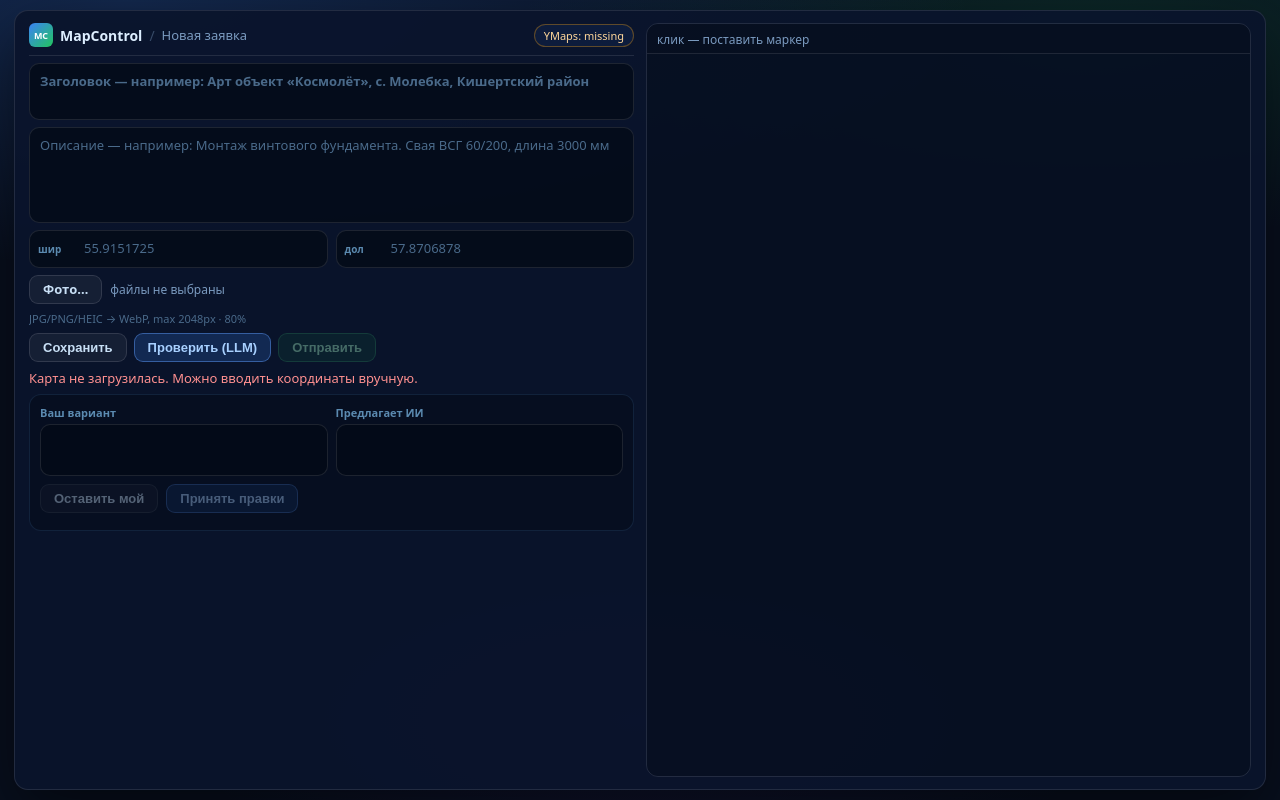
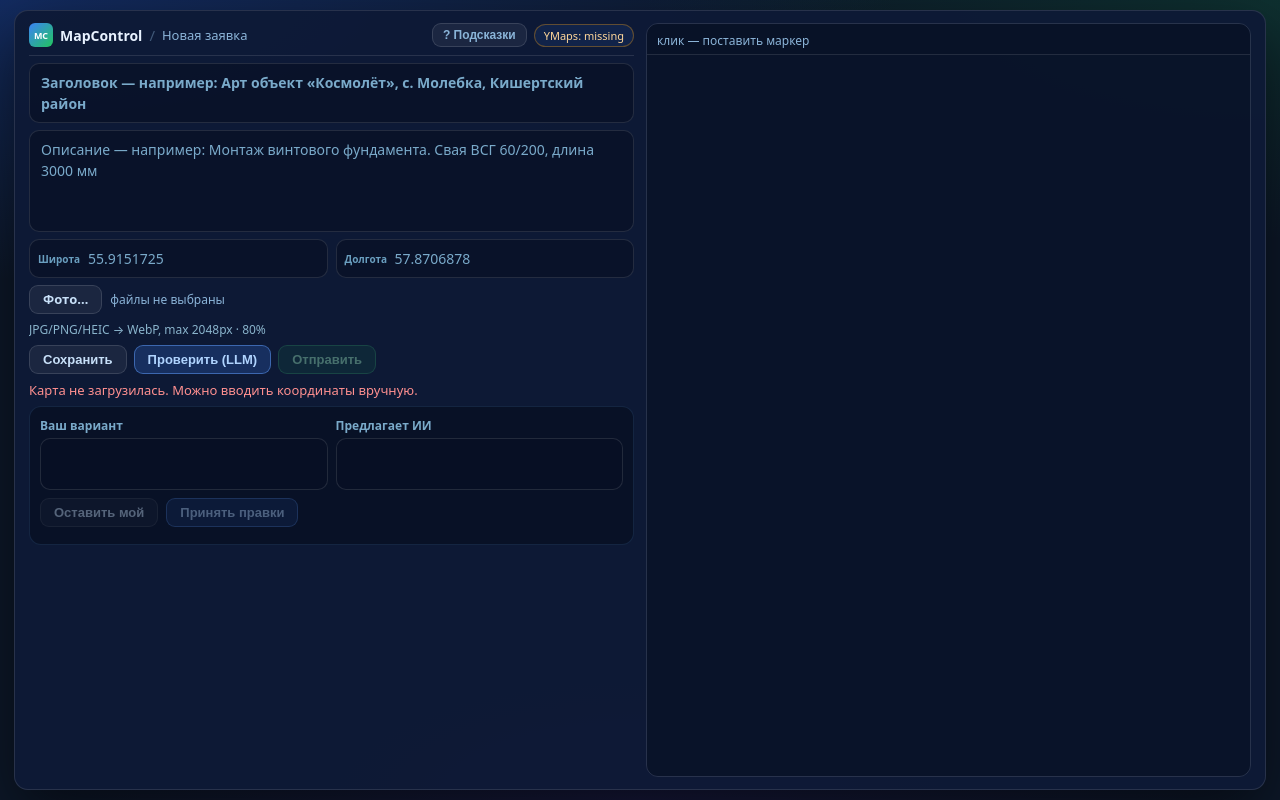
Before and after one commit to AlexanderKuzikov/MapControl, a website: page public/index.html in a window 1280 px wide. Drawn offline with Linux system fonts and the light colour scheme.

Commit message:
ui: lighter bg, readable placeholders, font-size up, help button

```diff
--- a/public/index.html
+++ b/public/index.html
@@ -7,11 +7,29 @@
     <link rel="stylesheet" href="/styles.css" />
   </head>
   <body>
+
+    <!-- Модалка подсказок -->
+    <div class="help-overlay" id="helpOverlay" hidden>
+      <div class="help-dialog">
+        <div class="help-dialog__head">
+          <span>Подсказки</span>
+          <button class="btn" id="helpClose">×</button>
+        </div>
+        <ol class="help-list">
+          <li><b>Заголовок</b> — полное название объекта с адресом.</li>
+          <li><b>Описание</b> — технические детали: тип сваи, размеры, количество.</li>
+          <li><b>Координаты</b> — кликните по карте — поля заполнятся автоматически.</li>
+          <li><b>Фото</b> — JPG/PNG/HEIC, будут сжаты до WebP 2048px.</li>
+          <li><b>Проверить (LLM)</b> — ИИ проверит и предложит исправленный текст.</li>
+          <li><b>Отправить</b> — отправка заявки администратору, кнопка активна после проверки.</li>
+        </ol>
+      </div>
+    </div>
+
     <main class="container">
       <section class="card">
         <div class="grid">
 
-          <!-- Левая: форма + diff -->
           <div class="col col--form">
 
             <div class="brand">
@@ -19,7 +37,8 @@
               <span class="brand__title">MapControl</span>
               <span class="brand__sep">/</span>
               <span class="brand__sub">Новая заявка</span>
-              <span class="pill ml-auto" id="envStatus">ENV…</span>
+              <button class="btn btn--help ml-auto" id="helpOpen" type="button">? Подсказки</button>
+              <span class="pill" id="envStatus">ENV…</span>
             </div>
 
             <textarea id="title" class="textarea textarea--title" rows="2"
@@ -30,11 +49,11 @@
 
             <div class="coords-row">
               <div class="input-prefix">
-                <span class="prefix-tag">шир</span>
+                <span class="prefix-tag">Широта</span>
                 <input id="lat" class="input input--prefix" inputmode="decimal" placeholder="55.9151725" />
               </div>
               <div class="input-prefix">
-                <span class="prefix-tag">дол</span>
+                <span class="prefix-tag">Долгота</span>
                 <input id="lng" class="input input--prefix" inputmode="decimal" placeholder="57.8706878" />
               </div>
             </div>
@@ -51,7 +70,6 @@
               <button class="btn btn--primary" id="btnCheck" type="button">Проверить (LLM)</button>
               <button class="btn btn--good" id="btnSubmit" type="button" disabled>Отправить</button>
             </div>
-
             <div id="msg" class="msg"></div>
 
             <div class="diff-wrap">
@@ -75,7 +93,6 @@
 
           </div>
 
-          <!-- Правая: только карта -->
           <div class="col col--map">
             <div class="mapWrap">
               <div class="mapHeader">
@@ -88,6 +105,16 @@
         </div>
       </section>
     </main>
+
     <script type="module" src="/app.js"></script>
+    <script>
+      document.getElementById('helpOpen').addEventListener('click', () =>
+        document.getElementById('helpOverlay').hidden = false);
+      document.getElementById('helpClose').addEventListener('click', () =>
+        document.getElementById('helpOverlay').hidden = true);
+      document.getElementById('helpOverlay').addEventListener('click', e => {
+        if (e.target === e.currentTarget) e.currentTarget.hidden = true;
+      });
+    </script>
   </body>
 </html>
--- a/public/styles.css
+++ b/public/styles.css
@@ -1,14 +1,12 @@
 :root {
-  --bg: #080f1e;
-  --text: #ddeeff;
-  --muted: #7a9abf;
-  --border: rgba(255,255,255,0.10);
-  --border-focus: rgba(99,179,255,0.55);
+  --text: #e8f2ff;
+  --muted: #8bb4d8;
+  --border: rgba(255,255,255,0.11);
+  --border-focus: rgba(99,179,255,0.6);
   --primary: #3b82f6;
   --good: #22c55e;
-  --bad: #ef4444;
-  --field-bg: rgba(4,10,22,0.72);
-  --card-bg: rgba(10,20,44,0.92);
+  --field-bg: rgba(8,16,36,0.65);
+  --card-bg: rgba(14,26,54,0.95);
 }
 
 * { box-sizing: border-box; }
@@ -17,13 +15,13 @@ html, body {
   margin: 0;
   height: 100%;
   font-family: ui-sans-serif, system-ui, -apple-system, Segoe UI, Roboto, Arial, sans-serif;
-  font-size: 14px;
+  font-size: 15px;
   color: var(--text);
   background:
-    radial-gradient(ellipse 120% 60% at 10% 0%, rgba(59,130,246,0.22), transparent 55%),
-    radial-gradient(ellipse 90% 50% at 85% 5%,  rgba(34,197,94,0.14),  transparent 50%),
-    radial-gradient(ellipse 60% 40% at 50% 90%, rgba(99,60,220,0.10),  transparent 60%),
-    #080f1e;
+    radial-gradient(ellipse 140% 70% at 0% 0%,   rgba(30,80,200,0.35),  transparent 50%),
+    radial-gradient(ellipse 100% 60% at 100% 0%,  rgba(20,160,80,0.18),  transparent 50%),
+    radial-gradient(ellipse 80%  50% at 50% 100%, rgba(80,30,180,0.15),  transparent 60%),
+    #0d1829;
 }
 
 .container {
@@ -34,21 +32,18 @@ html, body {
 }
 
 .card {
-  flex: 1;
-  min-height: 0;
-  display: flex;
-  flex-direction: column;
+  flex: 1; min-height: 0;
+  display: flex; flex-direction: column;
   background: var(--card-bg);
   border: 1px solid var(--border);
   border-radius: 14px;
   padding: 12px 14px;
-  box-shadow: 0 24px 64px rgba(0,0,0,0.5);
+  box-shadow: 0 24px 64px rgba(0,0,0,0.55);
   overflow: hidden;
 }
 
 .grid {
-  flex: 1;
-  min-height: 0;
+  flex: 1; min-height: 0;
   display: grid;
   grid-template-columns: 1fr 1fr;
   gap: 12px;
@@ -57,18 +52,13 @@ html, body {
 @media (max-width: 900px) { .grid { grid-template-columns: 1fr; } }
 
 .col--form {
-  display: flex;
-  flex-direction: column;
-  gap: 7px;
-  min-height: 0;
-  overflow-y: auto;
+  display: flex; flex-direction: column;
+  gap: 7px; min-height: 0; overflow-y: auto;
 }
 
 /* ── Бренд ── */
 .brand {
-  display: flex;
-  align-items: center;
-  gap: 7px;
+  display: flex; align-items: center; gap: 7px;
   flex-shrink: 0;
   padding-bottom: 8px;
   border-bottom: 1px solid var(--border);
@@ -77,11 +67,10 @@ html, body {
   width: 24px; height: 24px; border-radius: 6px;
   display: grid; place-items: center;
   background: linear-gradient(135deg, #3b82f6, #22c55e);
-  font-weight: 800; font-size: 9px;
-  color: #fff;
+  font-weight: 800; font-size: 9px; color: #fff;
   flex-shrink: 0;
 }
-.brand__title { font-weight: 800; font-size: 14px; color: var(--text); }
+.brand__title { font-weight: 800; font-size: 14px; }
 .brand__sep { color: var(--muted); opacity: 0.4; }
 .brand__sub { color: var(--muted); font-size: 13px; }
 .ml-auto { margin-left: auto; }
@@ -90,62 +79,46 @@ html, body {
 .input, .textarea {
   width: 100%;
   border-radius: 10px;
-  padding: 8px 10px;
+  padding: 8px 11px;
   border: 1px solid var(--border);
   background: var(--field-bg);
   color: var(--text);
   outline: none;
-  font-size: 13px;
+  font-size: 14px;
   line-height: 1.5;
   font-family: inherit;
   display: block;
-  transition: border-color .15s, box-shadow .15s, background .15s;
+  transition: border-color .15s, box-shadow .15s;
 }
 .textarea { resize: none; }
+.textarea--title { font-weight: 600; }
 
-/* Заголовок — тот же размер, но полужирный */
-.textarea--title {
-  font-size: 13px;
-  font-weight: 600;
-  color: #c8e6ff;
-}
-
-/* placeholder — светлее чем дефолтный */
-::placeholder { color: #4a6a8a; opacity: 1; }
+::placeholder { color: #7aaaca; opacity: 1; }
 
 .input:focus, .textarea:focus {
   border-color: var(--border-focus);
-  background: rgba(4,12,28,0.85);
-  box-shadow: 0 0 0 3px rgba(59,130,246,0.12);
+  box-shadow: 0 0 0 3px rgba(59,130,246,0.13);
 }
 
 /* ── Координаты ── */
-.coords-row {
-  display: grid;
-  grid-template-columns: 1fr 1fr;
-  gap: 8px;
-}
+.coords-row { display: grid; grid-template-columns: 1fr 1fr; gap: 8px; }
 .input-prefix { position: relative; }
 .prefix-tag {
-  position: absolute;
-  left: 9px; top: 50%;
+  position: absolute; left: 9px; top: 50%;
   transform: translateY(-50%);
   font-size: 10px; font-weight: 700;
-  color: #5b8ab0;
+  color: #6a9fc0;
   pointer-events: none; user-select: none;
   white-space: nowrap;
 }
-.input--prefix { padding-left: 54px; }
+.input--prefix { padding-left: 58px; }
 
 /* ── Фото ── */
-.file-row {
-  display: flex; align-items: center; gap: 8px;
-  cursor: pointer;
-}
+.file-row { display: flex; align-items: center; gap: 8px; cursor: pointer; }
 .file-input { display: none; }
 .file-info { flex: 1; overflow: hidden; text-overflow: ellipsis; white-space: nowrap; }
 
-.hint { color: #4a6a8a; font-size: 11px; }
+.hint { color: #8ab4cc; font-size: 12px; }
 .muted { color: var(--muted); }
 .sm { font-size: 12px; }
 
@@ -153,9 +126,9 @@ html, body {
 .actions { display: flex; flex-wrap: wrap; gap: 7px; }
 .btn {
   border-radius: 9px;
-  border: 1px solid rgba(255,255,255,0.12);
-  background: rgba(255,255,255,0.05);
-  color: #c8dff5;
+  border: 1px solid rgba(255,255,255,0.13);
+  background: rgba(255,255,255,0.06);
+  color: #c8e0f8;
   padding: 7px 13px;
   cursor: pointer;
   font-weight: 600;
@@ -163,34 +136,20 @@ html, body {
   line-height: 1;
   transition: border-color .15s, background .15s;
 }
-.btn:hover {
-  border-color: rgba(255,255,255,0.22);
-  background: rgba(255,255,255,0.09);
-}
+.btn:hover { border-color: rgba(255,255,255,0.24); background: rgba(255,255,255,0.10); }
 .btn:disabled { opacity: 0.4; cursor: not-allowed; }
-.btn--primary {
-  background: rgba(59,130,246,0.20);
-  border-color: rgba(99,160,255,0.45);
-  color: #a8d0ff;
-}
-.btn--primary:hover {
-  background: rgba(59,130,246,0.30);
-}
-.btn--good {
-  background: rgba(34,197,94,0.18);
-  border-color: rgba(74,220,130,0.40);
-  color: #a0f0c0;
-}
-.btn--good:hover {
-  background: rgba(34,197,94,0.28);
-}
+.btn--primary { background: rgba(59,130,246,0.22); border-color: rgba(99,160,255,0.5); color: #b0d4ff; }
+.btn--primary:hover { background: rgba(59,130,246,0.33); }
+.btn--good { background: rgba(34,197,94,0.20); border-color: rgba(74,220,130,0.45); color: #9cf0be; }
+.btn--good:hover { background: rgba(34,197,94,0.30); }
+.btn--help { font-size: 12px; padding: 5px 10px; color: #8ab4d8; }
 
 .pill {
   font-size: 11px; padding: 3px 9px;
   border-radius: 999px;
-  border: 1px solid rgba(99,179,255,0.25);
-  color: #6ab0d8;
-  background: rgba(59,130,246,0.08);
+  border: 1px solid rgba(99,179,255,0.28);
+  color: #72b8e0;
+  background: rgba(59,130,246,0.10);
 }
 
 .msg { font-size: 13px; min-height: 0; }
@@ -198,63 +157,51 @@ html, body {
 .msg__bad { color: #ff9090; }
 
 /* ── Diff ── */
-.diff-wrap {
-  border: 1px solid rgba(99,179,255,0.12);
-  border-radius: 12px;
-  padding: 10px;
-  background: rgba(4,10,22,0.5);
+.diff-wrap { border: 1px solid rgba(99,179,255,0.13); border-radius: 12px; padding: 10px; background: rgba(4,10,24,0.5); }
+.diff { display: grid; grid-template-columns: 1fr 1fr; gap: 8px; }
+.diff__label { font-size: 12px; font-weight: 600; color: #7aaaca; margin-bottom: 4px; }
+.diff__box {
+  border: 1px solid var(--border); background: var(--field-bg);
+  border-radius: 10px; padding: 8px; min-height: 52px;
+  white-space: pre-wrap; margin: 0; font-size: 13px; font-family: inherit; color: var(--text);
 }
-.diff {
-  display: grid;
-  grid-template-columns: 1fr 1fr;
-  gap: 8px;
-}
-.diff__label {
-  font-size: 11px;
-  font-weight: 600;
-  color: #5b8ab0;
-  margin-bottom: 4px;
-}
-.diff__box {
-  border: 1px solid var(--border);
-  background: var(--field-bg);
-  border-radius: 10px;
-  padding: 8px;
-  min-height: 52px;
-  white-space: pre-wrap;
-  margin: 0;
-  font-size: 12px;
-  font-family: inherit;
-  color: var(--text);
-}
-.diff-actions {
-  display: flex;
-  align-items: center;
-  gap: 8px;
-  margin-top: 8px;
-}
-
+.diff-actions { display: flex; align-items: center; gap: 8px; margin-top: 8px; }
 .warnings { margin: 7px 0 0; padding-left: 16px; color: #ffd79a; font-size: 12px; }
 
 /* ── Карта ── */
-.col--map {
-  display: flex;
-  flex-direction: column;
-  min-height: 0;
+.col--map { display: flex; flex-direction: column; min-height: 0; }
+.mapWrap {
+  flex: 1; min-height: 0;
+  border: 1px solid var(--border); border-radius: 12px;
+  overflow: hidden; display: flex; flex-direction: column;
 }
-.mapWrap {
-  flex: 1;
-  min-height: 0;
-  border: 1px solid var(--border);
-  border-radius: 12px;
-  overflow: hidden;
-  display: flex;
-  flex-direction: column;
+.mapHeader { padding: 5px 10px; border-bottom: 1px solid var(--border); background: rgba(4,10,24,0.45); flex-shrink: 0; }
+.map { flex: 1; min-height: 0; background: rgba(4,10,24,0.4); }
+
+/* ── Help modal ── */
+.help-overlay {
+  position: fixed; inset: 0; z-index: 100;
+  background: rgba(0,0,0,0.6);
+  backdrop-filter: blur(4px);
+  display: flex; align-items: center; justify-content: center;
 }
-.mapHeader {
-  padding: 5px 10px;
-  border-bottom: 1px solid var(--border);
-  background: rgba(4,10,22,0.5);
-  flex-shrink: 0;
+.help-overlay[hidden] { display: none; }
+.help-dialog {
+  background: #0e1a36;
+  border: 1px solid rgba(99,179,255,0.25);
+  border-radius: 14px;
+  padding: 20px 24px;
+  max-width: 480px; width: 90%;
+  box-shadow: 0 32px 80px rgba(0,0,0,0.6);
 }
-.map { flex: 1; min-height: 0; background: rgba(4,10,22,0.4); }
+.help-dialog__head {
+  display: flex; align-items: center; justify-content: space-between;
+  margin-bottom: 14px;
+  font-weight: 700; font-size: 15px;
+}
+.help-list {
+  margin: 0; padding-left: 20px;
+  display: flex; flex-direction: column; gap: 8px;
+  font-size: 14px; line-height: 1.5; color: #c0dcf4;
+}
+.help-list b { color: #e8f2ff; }
```
